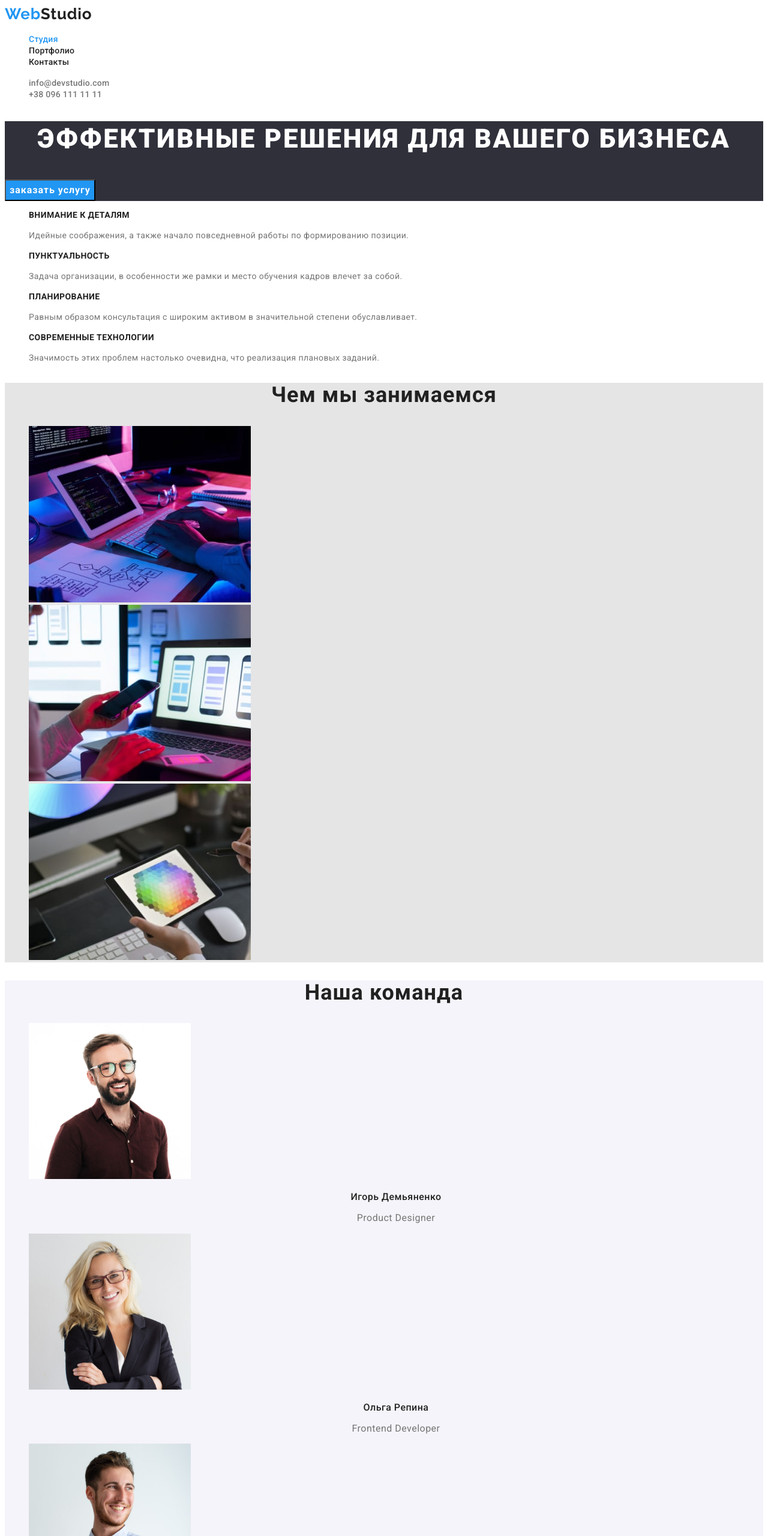
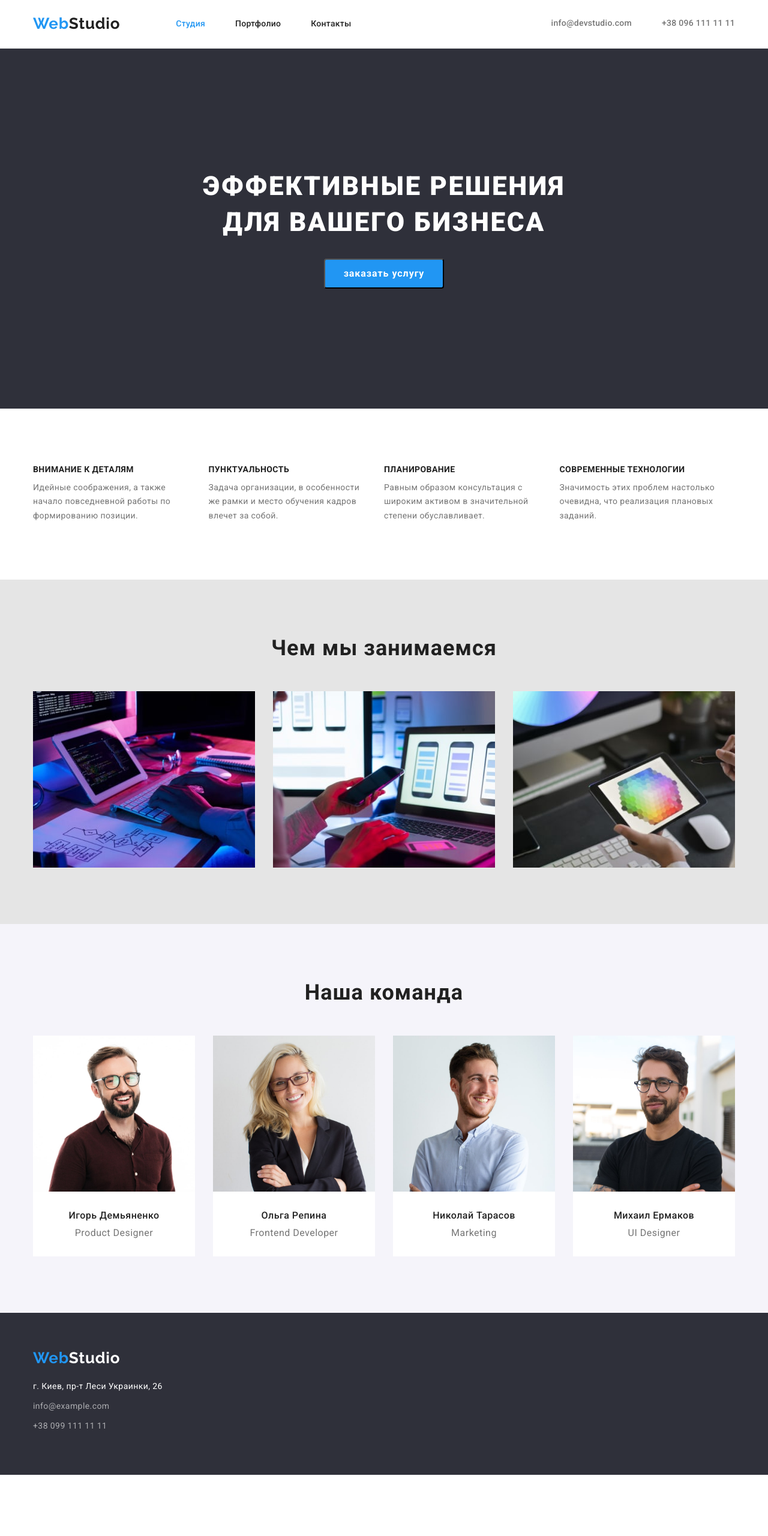
Before and after one commit to Jonny-Sky/goit-markup-hw-03, a plain HTML site: page index.html in a window 1280 px wide. Shown: the top 2560 px of the page at 60% size. After the commit the page ends 2458 px from the top, so only its background shows below. Drawn offline with nearby package versions, Linux system fonts and the light colour scheme.

Commit message:
формирует сетки в портфолио

```diff
--- a/css/steles.css
+++ b/css/steles.css
@@ -6,21 +6,68 @@
 }
 
 body {
-  /* background-color: #e5e5e5; */
   font-family: "Roboto", sans-serif;
   color: #757575;
 }
+
+p,
+h1,
+h2,
+h3,
+h4,
+h5 {
+  margin: 0;
+}
+
+ul {
+  padding-left: 0;
+  margin: 0;
+}
+
+button {
+  cursor: pointer;
+}
+
+img {
+  display: block;
+}
+
 .link {
   text-decoration: none;
 }
+
 .list {
   list-style: none;
 }
 
+.container {
+  width: 1200px;
+  padding-left: 15px;
+  padding-right: 15px;
+  margin: 0 auto;
+  box-sizing: border-box;
+  /* outline: 1px solid tomato; */
+}
+
 /*-----------HEADER-------------- */
+
 .header {
   background-color: #fff;
+  padding-top: 24px;
+  padding-bottom: 25px;
+  border-bottom: 1px solid #ececec;
 }
+
+.header-container {
+  display: flex;
+  align-items: center;
+}
+
+.header-navigation {
+  align-items: center;
+  display: flex;
+}
+
 .header-logo {
   font-family: "Raleway";
   font-weight: 700;
@@ -29,9 +76,20 @@ body {
   letter-spacing: 0.03em;
   color: var(--accent-color);
 }
+
 .logo-accent {
   color: #212121;
 }
+
+.header-list {
+  display: flex;
+  margin-left: 93px;
+}
+
+.header-item:not(:last-child) {
+  margin-right: 50px;
+}
+
 .header-link {
   font-weight: 500;
   font-size: 14px;
@@ -39,15 +97,32 @@ body {
   letter-spacing: 0.02em;
   color: var(--header-color);
 }
+
 .header-link:hover,
 .header-link:focus {
   color: var(--accent-color);
 }
+
+.header-connect {
+  margin-left: auto;
+  display: flex;
+}
+
+.list-connect {
+}
+
 .current {
   color: var(--accent-color);
 }
+
 .header-address {
 }
+
+.header-mail {
+  padding-right: 50px;
+  display: block;
+}
+
 .header-tel {
   font-weight: 500;
   font-size: 14px;
@@ -55,14 +130,23 @@ body {
   letter-spacing: 0.02em;
   color: #757575;
 }
+
 .header-tel:focus,
 .header-tel:hover {
   color: var(--accent-color);
 }
+
 /*-----------HERO-------------- */
+
 .hero {
   background-color: #2f303a;
+  padding: 200px 0;
 }
+
+.hero-container {
+  justify-content: center;
+}
+
 .title {
   font-weight: 900;
   font-size: 44px;
@@ -71,27 +155,39 @@ body {
   letter-spacing: 0.06em;
   text-transform: uppercase;
   color: var(--main-title-color);
+  max-width: 696px;
+  margin: 0 auto;
+  margin-bottom: 30px;
 }
+
 .hero-btn {
   font-family: inherit;
   font-weight: 700;
   font-size: 16px;
   line-height: 1.88;
-  display: flex;
-  align-items: center;
   text-align: center;
   letter-spacing: 0.06em;
   color: #ffffff;
   background: var(--accent-color);
-  cursor: pointer;
+  margin: 0 auto;
+  display: block;
+  height: 50px;
+  border-radius: 4px;
+  min-width: 200px;
 }
+
 .button:hover,
 .button:focus {
   background: rgb(24, 140, 232);
 }
+
 /*-----------BENEFITS------------ */
+
 .benefits {
+  padding-top: 94px;
+  padding-bottom: 94px;
 }
+
 .visually-hidden {
   position: absolute;
   white-space: nowrap;
@@ -104,11 +200,15 @@ body {
   clip-path: inset(50%);
   margin: -1px;
 }
+
 .benefits-list {
+  display: flex;
 }
 
 .benefits-item {
+  margin-right: 30px;
 }
+
 .benefits-top-text {
   font-weight: 700;
   font-size: 14px;
@@ -116,16 +216,24 @@ body {
   letter-spacing: 0.03em;
   text-transform: uppercase;
   color: var(--second-title-color);
+  margin-bottom: 10px;
 }
+
 .benefits-text {
   font-size: 14px;
   line-height: 1.71;
   letter-spacing: 0.03em;
+  max-width: 270px;
 }
+
 /*-------------ABOUT-------------- */
+
 .about {
   background: #e5e5e5;
+  padding-top: 94px;
+  padding-bottom: 94px;
 }
+
 .about-title {
   font-weight: 700;
   font-size: 36px;
@@ -133,15 +241,26 @@ body {
   text-align: center;
   letter-spacing: 0.03em;
   color: var(--second-title-color);
+  margin-bottom: 50px;
 }
+
 .about-list {
+  display: flex;
+  justify-content: space-between;
 }
-.about-item {
-}
+
 /*--------------TEAM------------- */
+
 .team {
   background: #f5f4fa;
+  padding-top: 94px;
+  padding-bottom: 94px;
+  display: flex;
 }
+
+.team-container {
+}
+
 .team-title {
   font-weight: 700;
   font-size: 36px;
@@ -149,11 +268,22 @@ body {
   text-align: center;
   letter-spacing: 0.03em;
   color: var(--second-title-color);
+  margin-bottom: 50px;
 }
+
 .team-list {
+  display: flex;
+  justify-content: space-between;
+
+  /* margin-left: -30px; */
 }
+
 .team-item {
+  background: #ffffff;
+  /* flex-basis: calc((100%-90px) / 4); */
+  /* margin-left: 30px; */
 }
+
 .team-item-title {
   font-weight: 500;
   font-size: 16px;
@@ -161,20 +291,41 @@ body {
   text-align: center;
   letter-spacing: 0.03em;
   color: var(--second-title-color);
+  margin-bottom: 10px;
 }
+
 .team-item-text {
   font-size: 16px;
   line-height: 1.19;
   text-align: center;
   letter-spacing: 0.03em;
+  margin-bottom: 30px;
 }
+
+.team-img {
+  margin-bottom: 30px;
+}
+
 /*-------------FOOTER------------- */
+
 .footer {
   background-color: #2f303a;
+  padding-top: 60px;
+  padding-bottom: 60px;
 }
+
 .logo-footer {
   color: #ffffff;
 }
+
+.footer-list {
+  margin-top: 20px;
+}
+
+.footer-item {
+  margin-bottom: 9px;
+}
+
 .footer-tel {
   font-style: normal;
   font-size: 14px;
@@ -182,6 +333,7 @@ body {
   letter-spacing: 0.03em;
   color: rgba(255, 255, 255, 0.6);
 }
+
 .footer-tel:focus,
 .footer-tel:hover {
   color: var(--accent-color);
@@ -194,12 +346,23 @@ body {
   letter-spacing: 0.03em;
   color: #ffffff;
 }
+
 .footer-address:focus,
 .footer-address:hover {
   color: var(--accent-color);
 }
 
 /*-------------PORTFOLIO------------- */
+.portfolio {
+  padding-top: 94px;
+  padding-bottom: 94px;
+}
+
+.container-btm {
+  display: flex;
+  justify-content: center;
+  margin-bottom: 34px;
+}
 
 .portfolio-btm {
   background: #f5f4fa;
@@ -211,11 +374,41 @@ body {
   text-align: center;
   letter-spacing: 0.03em;
   color: #212121;
+  padding: 6px 22px;
 }
+
+.item-btm:not(:last-child) {
+  margin-right: 8px;
+}
+
 .portfolio-btm:focus,
 .portfolio-btm:hover {
   color: var(--main-title-color);
   background: var(--accent-color);
+}
+
+.portfolio-list {
+  flex-wrap: wrap;
+  display: flex;
+}
+
+.portfolio-cards {
+  margin-left: -30px;
+  margin-top: -30px;
+}
+
+.portfolio-cards > .portfolio-item {
+  flex-basis: calc(100% / 3- 30px);
+  margin-left: 30px;
+  margin-top: 30px;
+}
+
+.portfolio-item {
+}
+
+.card-content {
+  padding: 20px 24px;
+  border: 1px solid #eeeeee;
 }
 
 .portfolio-title {
@@ -225,6 +418,7 @@ body {
   letter-spacing: 0.06em;
   color: var(--second-title-color);
 }
+
 .portfolio-text {
   font-size: 16px;
   line-height: 1.88;
--- a/index.html
+++ b/index.html
@@ -11,12 +11,17 @@
       href="https://fonts.googleapis.com/css2?family=Raleway:wght@700&family=Roboto:wght@400;500;700;900&display=swap"
       rel="stylesheet"
     />
+    <link
+      rel="stylesheet"
+      href="https://cdnjs.cloudflare.com/ajax/libs/normalize/8.0.1/normalize.min.css"
+    />
     <link rel="stylesheet" href="./css/steles.css" />
     <title>Web Studio</title>
   </head>
   <body>
     <!--Шапка сайта-->
     <header class="header">
+      <div class="container header-container">
         <nav class="header-navigation">
           <a href="./index.html" class="header-logo link">
             Web<span class="logo-accent">Studio</span></a
@@ -33,27 +38,30 @@
             </li>
           </ul>
         </nav>
-      <ul class="list">
-        <li>
-          <a class="header-tel link" href="mailto:info@devstudio.com">
+        <div class="header-connect">
+          <a
+            class="header-tel link header-mail"
+            href="mailto:info@devstudio.com"
+          >
             info@devstudio.com
           </a>
-        </li>
-        <li>
           <a class="header-tel link" href="tel:+380961111111">
             +38 096 111 11 11
           </a>
-        </li>
-      </ul>
+        </div>
+      </div>
     </header>
     <main>
-      <!--Герой-->
+      <!--hero-->
       <section class="hero">
+        <div class="container hero-container">
           <h1 class="title">Эффективные решения для вашего бизнеса</h1>
           <button type="button" class="hero-btn button">заказать услугу</button>
+        </div>
       </section>
-      <!--Преимущества-->
+      <!--BENEFITS-->
       <section class="benefits">
+        <div class="container">
           <h2 class="visually-hidden">Особенности</h2>
           <ul class="benefits-list list">
             <li class="benefits-item">
@@ -66,8 +74,8 @@
             <li class="benefits-item">
               <h3 class="benefits-top-text">Пунктуальность</h3>
               <p class="benefits-text">
-              Задача организации, в особенности же рамки и место обучения кадров
-              влечет за собой.
+                Задача организации, в особенности же рамки и место обучения
+                кадров влечет за собой.
               </p>
             </li>
             <li class="benefits-item">
@@ -85,9 +93,11 @@
               </p>
             </li>
           </ul>
+        </div>
       </section>
       <!--Чем занимаемся-->
       <section class="about">
+        <div class="container">
           <h2 class="about-title">Чем мы занимаемся</h2>
           <ul class="about-list list">
             <li class="about-item">
@@ -115,9 +125,11 @@
               />
             </li>
           </ul>
+        </div>
       </section>
       <!--Команда-->
       <section class="team">
+        <div class="container team-container">
           <h2 class="team-title">Наша команда</h2>
           <ul class="team-list list">
             <li class="team-item">
@@ -126,6 +138,7 @@
                 alt="член команды 1"
                 width="270"
                 height="260"
+                class="team-img"
               />
               <h3 class="team-item-title">Игорь Демьяненко</h3>
               <p lang="en" class="team-item-text">Product Designer</p>
@@ -136,6 +149,7 @@
                 alt="член команды 2"
                 width="270"
                 height="260"
+                class="team-img"
               />
               <h3 class="team-item-title">Ольга Репина</h3>
               <p lang="en" class="team-item-text">Frontend Developer</p>
@@ -146,6 +160,7 @@
                 alt="член команды 3"
                 width="270"
                 height="260"
+                class="team-img"
               />
               <h3 class="team-item-title">Николай Тарасов</h3>
               <p lang="en" class="team-item-text">Marketing</p>
@@ -156,15 +171,18 @@
                 alt="член команды 3"
                 width="270"
                 height="260"
+                class="team-img"
               />
               <h3 class="team-item-title">Михаил Ермаков</h3>
               <p lang="en" class="team-item-text">UI Designer</p>
             </li>
           </ul>
+        </div>
       </section>
     </main>
     <!-- FOOTER -->
     <footer class="footer">
+      <div class="container">
         <a href="./index.html" class="header-logo link">
           Web<span class="logo-footer">Studio</span></a
         >
@@ -187,6 +205,7 @@
             </li>
           </ul>
         </address>
+      </div>
     </footer>
   </body>
 </html>
```
Also changed, not shown: portfolio.html (+51 -16 lines), 1 other file. Lines whose indentation alone changed are shown as unchanged.
